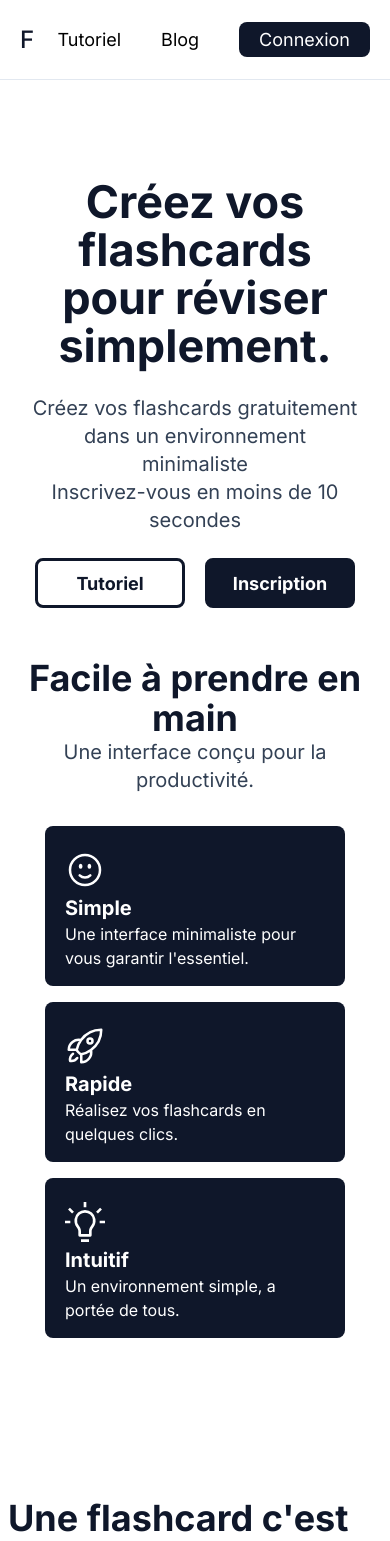
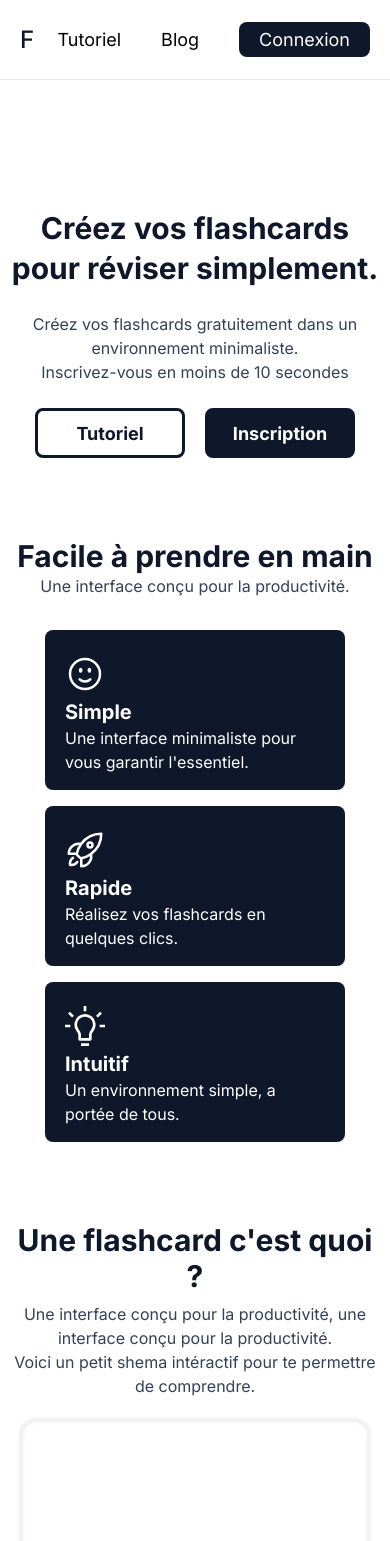
Before and after one commit to GenesisBlock2140/flashcard-fullstack, a Next.js app: page / in a window 390 px wide. Shown: the top 1541 px of the page. Built offline with nearby package versions, Linux system fonts and the light colour scheme; no server answers.

Commit message:
Add README, change Footer, fix issue on Modal, fix responsive home page

```diff
--- a/app/Footer.tsx
+++ b/app/Footer.tsx
@@ -4,19 +4,9 @@ interface IFooter {}
 
 export const Footer: FC<IFooter> = () => {
   return (
-    <footer className="bg-[#F7F7F7]">
-      <div className="max-w-[1200px] h-[300px] mx-auto flex justify-between items-center flex-wrap text-xl font-medium">
-        <div>
-          <p className="text-3xl font-bold">Flashcard</p>
-          <p>Développé par LIEN</p>
-          <p className="mt-10">©2023. All rights reserved</p>
-        </div>
-        <div>
-          <p className="font-bold">Une question ?</p>
-          <p className="text-2xl font-bold">contact@nomdusite.com</p>
-          <p className="text-[15px] text-[#373737]">N’hésitez pas à donner votre feedback, des suggestions !</p>
-        </div>
-      </div>
+    <footer className="max-w-[1200px] h-[70px] mx-auto flex justify-between items-center flex-wrap text-sm font-light border-[#e2e8f0] border-t">
+        <p className="text-center">Flashcard est <span className="font-medium">open source</span>, développé par <a href="https://github.com/GenesisBlock2140/flashcard-fullstack">@GenesisBlock</a></p>
+        <p className="w-full lg:w-auto text-center flex items-center justify-center">contact@nomdusite.com</p>
     </footer>
   )
 }
--- a/app/page.tsx
+++ b/app/page.tsx
@@ -12,20 +12,20 @@ export const metadata: Metadata = {
 export default function Home() {
   return (
     <div>
-      <section className="text-center my-[50px] lg:mt-[170px] lg:mb-[210px]">
-        <h1 className="text-[45px] text-dark leading-[3rem] font-bold lg:text-6xl lg:leading-[4rem]">Créez vos flashcards <br/> pour réviser simplement.</h1>
-        <div className="text-xl text-light-gray m-6">
-          <p>Créez vos flashcards gratuitement dans un environnement minimaliste</p>
+      <section className="text-center my-[80px] lg:mt-[170px] lg:mb-[210px]">
+        <h1 className="text-3xl text-dark leading-[2.5rem] font-bold lg:text-6xl lg:leading-[4rem]">Créez vos flashcards <br/> pour réviser simplement.</h1>
+        <div className="lg:text-xl text-light-gray my-6">
+          <p>Créez vos flashcards gratuitement dans un environnement minimaliste.</p>
           <p>Inscrivez-vous en moins de 10 secondes</p>
         </div>
-        <div className="flex items-center justify-center gap-5 flex-wrap">
+        <div className="flex items-center justify-center gap-5 flex-wrap text-center">
           <ButtonLink text="Tutoriel" to={"/faq"} color="white" />
           <ButtonLink text="Inscription" to={"/login"} color="black" />
         </div>
       </section>
       <section className="text-center">
-        <h2 className="text-4xl text-dark font-bold">Facile à prendre en main</h2>
-        <p className="text-xl text-light-gray">Une interface conçu pour la productivité.</p>
+        <h2 className="text-3xl lg:text-4xl text-dark font-bold">Facile à prendre en main</h2>
+        <p className="lg:text-xl text-light-gray">Une interface conçu pour la productivité.</p>
         <div className="flex flex-wrap items-center justify-around gap-4 m-8">
           <InfoCard
             title="Simple"
@@ -44,11 +44,11 @@ export default function Home() {
           />
         </div>
       </section>
-      <section className="flex flex-wrap justify-center items-center my-40">
-        <div className="lg:max-w-[50%] lg:p-10">
-          <h2 className="text-4xl text-dark font-bold">Une flashcard c'est quoi ?</h2>
-          <p className="text-xl text-light-gray">Une interface conçu pour la productivité, une interface conçu pour la productivité.</p>
-          <p className="text-xl text-light-gray mb-5">Voici un petit shema intéractif pour te permettre de comprendre.</p>
+      <section className="flex flex-wrap justify-around items-center my-20 lg:my-[200px]">
+        <div className="lg:max-w-[50%] text-light-gray text-center lg:text-left lg:text-xl lg:p-10">
+          <h2 className="text-3xl text-dark font-bold mb-2">Une flashcard c'est quoi ?</h2>
+          <p>Une interface conçu pour la productivité, une interface conçu pour la productivité.</p>
+          <p className="mb-5">Voici un petit shema intéractif pour te permettre de comprendre.</p>
         </div>
         <div className="text-center lg:w-[350px]">
           <FlashCard
--- a/components/Modal/Modal.tsx
+++ b/components/Modal/Modal.tsx
@@ -23,7 +23,7 @@ export const Modal: FC<IModal> = ({children, title, hasClickOnClose}) => {
 
   return (
     <>
-      { isOpen ? <div className='w-[100vw] h-[100vh] fixed top-0 left-0 flex justify-center items-center bg-dark opacity-90'>
+      { isOpen ? <div className='w-[100vw] h-[100vh] fixed top-0 left-0 flex justify-center items-center bg-dark/90'>
         <div className='max-w-[450px] h-auto bg-white rounded-lg p-5 mx-2'>
           <div className='flex justify-between items-center font-bold text-[18px] mb-2'>
             <p>{title}</p>
```
Also changed, not shown: 1 other file (tests, documents, lock files or other folders).
